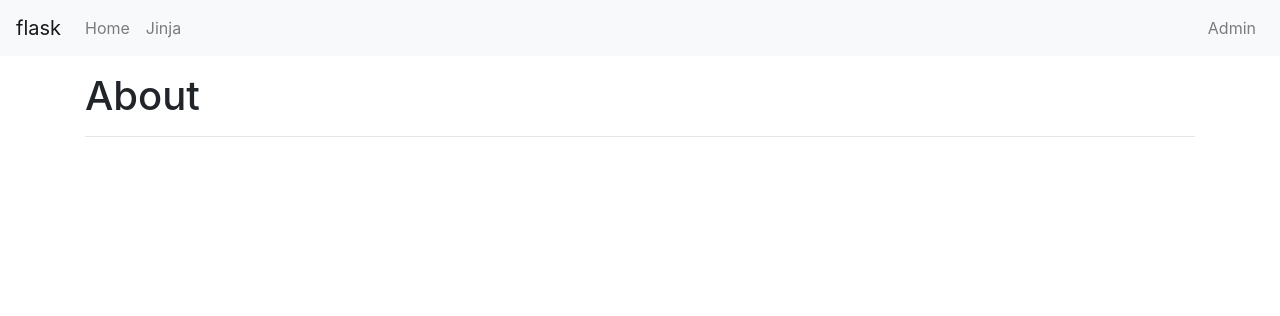
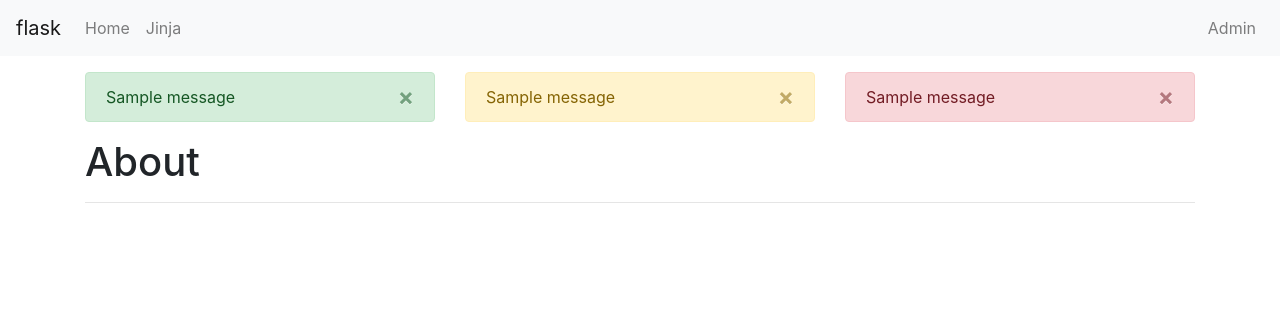
Before and after one commit to servetcoskun/Learning-Flask, a Flask app: page /about in a window 1280 px wide. Shown: the top 316 px of the page. Run offline with Flask 2, Linux system fonts and the light colour scheme; one stand-in notice (Sample message) is shown; parts of the project's set-up code (start-up, migrations or seed data) failed here and were passed over; some libraries are stand-ins or nearby versions.

Commit message:
Message flashing & notifications with Flask

```diff
--- a/app/templates/public/templates/public_template.html
+++ b/app/templates/public/templates/public_template.html
@@ -44,6 +44,54 @@
 
   </nav>
 
+  <div class="container">
+    <div class="row">
+      <div class="col-sm-4">
+        {% with messages = get_flashed_messages(category_filter=["success"]) %}
+        {% if messages %}
+        {% for message in messages %}
+        <div class="alert alert-success alert-dismissible fade show" role="alert">
+          <span> {{ message }}</span>
+          <button type="button" class="close" data-dismiss="alert" aria-label="Close">
+            <span aria-hidden="true">&times;</span>
+          </button>
+        </div>
+        {% endfor %}
+        {% endif %}
+        {% endwith %}
+      </div>
+      <div class="col-sm-4">
+        {% with messages = get_flashed_messages(category_filter=["warning"]) %}
+        {% if messages %}
+        {% for message in messages %}
+        <div class="alert alert-warning alert-dismissible fade show" role="alert">
+          <span> {{ message }}</span>
+          <button type="button" class="close" data-dismiss="alert" aria-label="Close">
+            <span aria-hidden="true">&times;</span>
+          </button>
+        </div>
+        {% endfor %}
+        {% endif %}
+        {% endwith %}
+      </div>
+      <div class="col-sm-4">
+        {% with messages = get_flashed_messages(category_filter=["danger"]) %}
+        {% if messages %}
+        {% for message in messages %}
+        <div class="alert alert-danger alert-dismissible fade show" role="alert">
+          <span> {{ message }}</span>
+          <button type="button" class="close" data-dismiss="alert" aria-label="Close">
+            <span aria-hidden="true">&times;</span>
+          </button>
+        </div>
+        {% endfor %}
+        {% endif %}
+        {% endwith %}
+      </div>
+    </div>
+
+  </div>
+
   <main>
     {% block main %}{% endblock %}
   </main>
--- a/app/views.py
+++ b/app/views.py
@@ -1,7 +1,7 @@
 from app import app
 from flask import render_template, request, redirect, jsonify, \
                   send_from_directory, abort, request, make_response, \
-                  session, url_for
+                  session, url_for, flash
 
 from datetime import datetime
 from werkzeug.utils import secure_filename
@@ -80,7 +80,7 @@ def jinja():
 def about():
     return render_template("public/about.html")
 
-
+"""
 @app.route('/sign-up', methods=["GET", "POST"])
 def sign_up():
     if request.method == "POST":
@@ -97,7 +97,7 @@ def sign_up():
 
     return render_template('public/sign_up.html')
 
-
+"""
 users = {
     "mitsuhiko": {
         "name": "Armin Ronacher",
@@ -410,3 +410,27 @@ def sign_out():
     session.pop("USERNAME", None)
 
     return redirect(url_for("sign_in"))
+
+
+# message flashing
+# message of the day, try to keep variable names similar to develop a personal standard vocab
+# will make it easier to get overvier of code in the future
+@app.route("/sign-up", methods=["GET", "POST"])
+def sign_up():
+
+    if request.method == "POST":
+
+        req = request.form
+
+        username = req.get("username")
+        email = req.get("email")
+        password = req.get("password")
+
+        if not len(password) >= 10:
+            flash("Password must be at least 10 characters in length", "warning") # danger -> red(right position), warning -> yellow (middle position)
+            return redirect(request.url)
+
+        flash("Account created", "success")
+        return redirect(request.url)
+
+    return render_template("public/sign_up.html")
```
